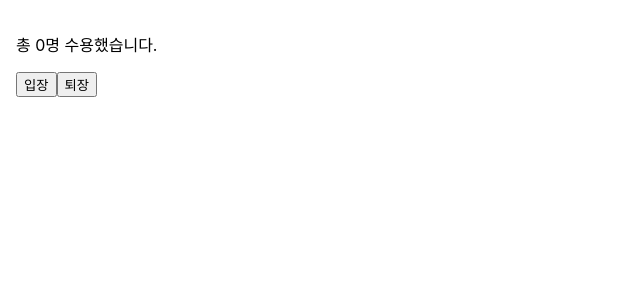
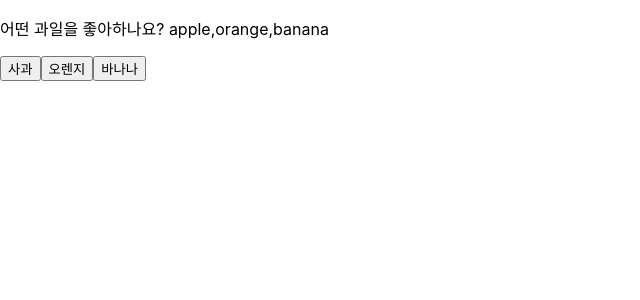
Before and after one commit to tnwls1006/23-React1, a React (Create React App) app: page / in a window 1280 px wide. Shown: the top 300 px of the page, without its empty margins (0-640 px from the left). Built offline with nearby package versions, Linux system fonts and the light colour scheme.

Commit message:
2번째 커밋

```diff
--- /dev/null
+++ b/src/Midterm.jsx
@@ -0,0 +1,22 @@
+import React, { useState, useEffect } from "react";
+
+function Midterm(props){
+  const [fruits, setFruits] = useState(['apple','orange','banana']);
+
+  const handleClick = ()=>{
+    console.log(fruits);
+
+  }
+
+
+return (
+  <div>
+    <p>{`어떤 과일을 좋아하나요? ${fruits}`}</p>
+    <button onClick={setFruits} >사과</button>
+    <button onClick={setFruits}>오렌지</button>
+    <button onClick={setFruits}>바나나</button>
+  </div>
+);
+}
+
+export default Midterm;
--- a/src/index.js
+++ b/src/index.js
@@ -9,12 +9,13 @@ import Clock from "./chapter_04/Clock";
 import CommentList from "./chapter_05/CommentList";
 import NotificationList from "./chapter_06/NotificationList";
 import Accommodate from "./chapter_07/Accommodate";
+import Midterm from "Midterm";
 
 const root = ReactDOM.createRoot(document.getElementById("root"));
 
 root.render(
   <React.StrictMode>
-    <Accommodate />
+    <Midterm />
   </React.StrictMode>
 );
 
```
Also changed, not shown: src/App.js (+27 -0 lines), 1 other file (tests, documents, lock files or other folders).
